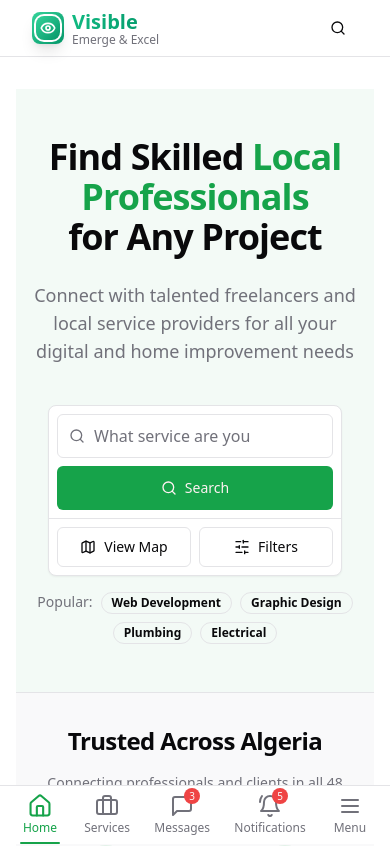
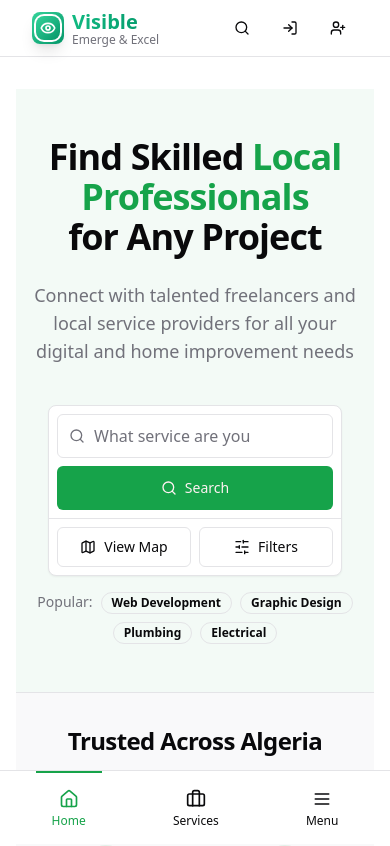
Before and after one commit to realamy/visible-app, a React (Vite) app: page / in a window 390 px wide. Shown: the top 846 px of the page. Built offline with nearby package versions, Linux system fonts and the light colour scheme.

Commit message:
edited mobile nav

```diff
--- a/src/App.tsx
+++ b/src/App.tsx
@@ -1,6 +1,7 @@
 import { BrowserRouter as Router, Routes, Route } from 'react-router-dom'
 import { ThemeProvider } from '@/components/theme-provider'
 import { NavigationProvider } from '@/contexts/navigation-context'
+import { AuthProvider } from '@/contexts/auth-context'
 import Navbar from '@/components/layout/Navbar'
 import Footer from '@/components/layout/Footer'
 import MobileNav from '@/components/layout/MobileNav'
@@ -13,6 +14,7 @@ function App() {
   return (
     <ThemeProvider defaultTheme="system" storageKey="ui-theme">
       <Router>
+        <AuthProvider>
           <NavigationProvider>
             <div className="relative min-h-screen bg-background font-sans antialiased">
               <Navbar />
@@ -28,6 +30,7 @@ function App() {
               <MobileNav />
             </div>
           </NavigationProvider>
+        </AuthProvider>
       </Router>
     </ThemeProvider>
   )
--- a/src/components/layout/MobileNav.tsx
+++ b/src/components/layout/MobileNav.tsx
@@ -8,21 +8,24 @@ import {
   Settings,
   HelpCircle,
   LogOut,
+  LogInIcon,
   Briefcase,
   Users,
   Grid,
   Sun,
   Moon,
   Laptop,
+  UserPlus,
 } from 'lucide-react'
 import { useNavigation } from '@/contexts/navigation-context'
-
+import { useAuth } from '@/contexts/auth-context'
 import { useTheme } from '@/components/theme-provider'
 import { cn } from '@/lib/utils'
 import { useEffect } from 'react'
 
 const MobileNav = () => {
   const location = useLocation()
+  const { isAuthenticated, user, logout, login } = useAuth()
   const { isMobileMenuOpen, setIsMobileMenuOpen } = useNavigation()
   const { theme, setTheme } = useTheme()
 
@@ -38,6 +41,7 @@ const MobileNav = () => {
       href: '/services',
       icon: Briefcase,
     },
+    ...(isAuthenticated ? [
       {
         name: 'Messages',
         href: '/messages',
@@ -50,6 +54,7 @@ const MobileNav = () => {
         icon: BellRing,
         badge: 5,
       },
+    ] : []),
     {
       name: 'Menu',
       href: '#',
@@ -62,7 +67,7 @@ const MobileNav = () => {
   ]
 
   // Menu sections for the overlay
-  const menuSections = [
+  const authenticatedMenuSections = [
     {
       title: 'Profile',
       items: [
@@ -71,6 +76,12 @@ const MobileNav = () => {
           href: '/profile',
           icon: UserCircle,
           description: 'View and edit your profile',
+        },
+        {
+          name: 'Settings',
+          href: '/settings',
+          icon: Settings,
+          description: 'Manage your account',
         },
       ],
     },
@@ -92,13 +103,72 @@ const MobileNav = () => {
       ],
     },
     {
-      title: 'Settings & Support',
+      title: 'Support',
       items: [
         {
-          name: 'Settings',
-          href: '/settings',
-          icon: Settings,
-          description: 'Manage your account',
+          name: 'Help Center',
+          href: '/help',
+          icon: HelpCircle,
+          description: 'Get help and support',
+        },
+      ],
+    },
+    {
+      title: 'Account',
+      items: [
+        {
+          name: 'Sign Out',
+          href: '#',
+          icon: LogOut,
+          description: 'Sign out of your account',
+          onClick: () => {
+            logout()
+            setIsMobileMenuOpen(false)
+          },
+          className: 'text-red-500 hover:text-red-600 hover:bg-red-50 dark:hover:bg-red-950/50',
+        },
+      ],
+    },
+  ]
+
+  const unauthenticatedMenuSections = [
+    {
+      title: 'Get Started',
+      items: [
+        {
+          name: 'Sign In',
+          href: '#',
+          icon: LogInIcon,
+          description: 'Access your account',
+          onClick: () => {
+            login()
+            setIsMobileMenuOpen(false)
+          },
+          className: 'text-primary hover:text-primary-600',
+        },
+        {
+          name: 'Create Account',
+          href: '/signup',
+          icon: UserPlus,
+          description: 'Join our community',
+          className: 'text-primary hover:text-primary-600',
+        },
+      ],
+    },
+    {
+      title: 'Explore',
+      items: [
+        {
+          name: 'Browse Services',
+          href: '/services',
+          icon: Grid,
+          description: 'Explore available services',
+        },
+        {
+          name: 'Find Freelancers',
+          href: '/freelancers',
+          icon: Users,
+          description: 'Connect with talented professionals',
         },
         {
           name: 'Help Center',
@@ -106,15 +176,11 @@ const MobileNav = () => {
           icon: HelpCircle,
           description: 'Get help and support',
         },
-        {
-          name: 'Sign Out',
-          href: '/logout',
-          icon: LogOut,
-          description: 'Sign out of your account',
-        },
       ],
     },
   ]
+
+  const menuSections = isAuthenticated ? authenticatedMenuSections : unauthenticatedMenuSections
 
   const themeOptions = [
     { name: 'Light', value: 'light', icon: Sun },
@@ -147,28 +213,43 @@ const MobileNav = () => {
     <>
       {/* Mobile Menu Overlay */}
       {isMobileMenuOpen && (
-        <div className="fixed inset-x-0 top-0 bottom-0 z-40 bg-background md:hidden overflow-y-auto">
-        <div className="h-full">
+        <div className="fixed inset-x-0 top-0 bottom-0 z-40 bg-background md:hidden">
+          <div className="h-full flex flex-col">
             {/* Title Section */}
-          <div className="px-4 h-16 flex items-center border-b">
+            <div className="flex-shrink-0 px-4 h-16 flex items-center justify-between border-b">
               <span className="text-2xl font-semibold">Menu</span>
+              <button
+                onClick={() => setIsMobileMenuOpen(false)}
+                className="p-2 rounded-md hover:bg-accent"
+              >
+                <Menu className="h-5 w-5" />
+              </button>
             </div>
 
             {/* User Profile Section */}
-          <div className="p-4 border-b">
+            <div className="flex-shrink-0 p-4 border-b">
               <div className="flex items-center space-x-4">
                 <div className="w-14 h-14 rounded-full bg-primary/10 flex items-center justify-center ring-2 ring-primary/20">
                   <UserCircle className="w-7 h-7 text-primary" />
                 </div>
                 <div className="flex-1">
-                <h2 className="font-semibold text-lg">Guest User</h2>
-                <p className="text-sm text-muted-foreground">Sign in to your account</p>
+                  {isAuthenticated ? (
+                    <div>
+                      <h2 className="font-semibold text-lg">{user.name}</h2>
+                      <p className="text-sm text-muted-foreground">{user.email}</p>
+                    </div>
+                  ) : (
+                    <>
+                      <h2 className="font-semibold text-lg">Welcome to Visible</h2>
+                      <p className="text-sm text-muted-foreground">Sign in to access all features</p>
+                    </>
+                  )}
                 </div>
               </div>
             </div>
 
-          {/* Menu Sections */}
-          <div className="py-2 px-2">
+            {/* Menu Sections - Scrollable */}
+            <div className="flex-1 overflow-y-auto py-2 px-2">
               {menuSections.map((section) => (
                 <div key={section.title} className="mb-4">
                   <h3 className="text-sm font-medium text-muted-foreground px-2 mb-1">
@@ -179,8 +260,17 @@ const MobileNav = () => {
                       <Link
                         key={item.name}
                         to={item.href}
-                      onClick={() => setIsMobileMenuOpen(false)}
-                      className="flex items-center space-x-3 px-3 py-3 rounded-lg hover:bg-accent transition-colors"
+                        onClick={() => {
+                          if (item.onClick) {
+                            item.onClick()
+                          } else {
+                            setIsMobileMenuOpen(false)
+                          }
+                        }}
+                        className={cn(
+                          "flex items-center space-x-3 px-3 py-3 rounded-lg hover:bg-accent transition-colors",
+                          item.className
+                        )}
                       >
                         <div className="flex-shrink-0 w-8 h-8 rounded-full bg-primary/10 flex items-center justify-center">
                           <item.icon className="w-4 h-4 text-primary" />
@@ -198,11 +288,11 @@ const MobileNav = () => {
               ))}
 
               {/* Theme Section */}
-            <div className="px-4 py-2">
+              <div className="px-4 py-2 mb-16">
                 <h3 className="text-sm font-medium text-muted-foreground mb-2">
                   Theme
                 </h3>
-              <div className="flex gap-2">
+                <div className="grid grid-cols-3 gap-2">
                   {themeOptions.map((option) => {
                     const Icon = option.icon
                     const isActive = theme === option.value
@@ -210,13 +300,13 @@ const MobileNav = () => {
                       <button
                         key={option.value}
                         className={cn(
-                        "flex items-center gap-2 px-3 py-2 rounded-md transition-colors",
-                        isActive ? "bg-primary text-primary-foreground" : "bg-muted hover:bg-muted/80"
+                          "flex flex-col items-center justify-center p-2 rounded-lg gap-1 hover:bg-accent transition-colors",
+                          isActive && "bg-accent"
                         )}
                         onClick={() => setTheme(option.value)}
                       >
-                      <Icon className="h-4 w-4" />
-                      <span className="text-sm">{option.name}</span>
+                        <Icon className="h-5 w-5" />
+                        <span className="text-xs">{option.name}</span>
                       </button>
                     )
                   })}
@@ -230,47 +320,36 @@ const MobileNav = () => {
       {/* Bottom Navigation */}
       <div className="fixed bottom-0 left-0 right-0 z-50 border-t bg-background md:hidden">
         <nav className="container mx-auto px-2">
-          <div className="flex items-center justify-between">
+          <ul className="flex justify-around -mb-px text-sm font-medium text-center">
             {navigation.map((item) => {
               const Icon = item.icon
               const isActive = location.pathname === item.href
-
               return (
+                <li key={item.name}>
                   <Link
-                  key={item.name}
                     to={item.href}
-                  onClick={(e) => {
-                    if (item.onClick) {
-                      item.onClick(e)
-                    } else {
-                      setIsMobileMenuOpen(false)
-                    }
-                  }}
+                    onClick={item.onClick}
                     className={cn(
-                    "flex flex-col items-center py-2 px-3 min-w-[4rem] relative transition-colors",
+                      'inline-flex flex-col items-center justify-center w-full p-4 border-t-2 hover:text-primary hover:border-primary',
                       isActive
-                      ? "text-primary after:absolute after:bottom-0 after:left-3 after:right-3 after:h-0.5 after:bg-primary after:rounded-full"
-                      : "text-muted-foreground hover:text-foreground"
+                        ? 'text-primary border-primary'
+                        : 'border-transparent'
                     )}
                   >
-                  <div className="relative">
-                    <Icon className={cn("w-6 h-6 transition-transform", isActive && "scale-105")} />
+                    <Icon className="w-5 h-5" />
+                    <span className="mt-1 text-xs">{item.name}</span>
                     {item.badge && (
-                      <span className="absolute -top-1.5 -right-1.5 flex h-4 w-4 items-center justify-center rounded-full bg-destructive text-[10px] font-medium text-destructive-foreground">
+                      <span className="absolute top-3 right-1/4 w-5 h-5 bg-primary text-primary-foreground rounded-full text-xs flex items-center justify-center">
                         {item.badge}
                       </span>
                     )}
-                  </div>
-                  <span className="text-xs mt-0.5 font-medium">{item.name}</span>
                   </Link>
+                </li>
               )
             })}
-          </div>
+          </ul>
         </nav>
       </div>
-
-      {/* Bottom Padding for Content */}
-      <div className="pb-16 md:pb-0" />
     </>
   )
 }
--- a/src/components/layout/Navbar.tsx
+++ b/src/components/layout/Navbar.tsx
@@ -4,10 +4,82 @@ import { useNavigation } from '@/contexts/navigation-context'
 import { ThemeToggle } from '@/components/theme-toggle'
 import { cn } from '@/lib/utils'
 import { LogoWithEyeIteration } from "@/components/Logo/Logo"
-import { Search } from 'lucide-react'
+import {
+  Search,
+  LogIn,
+  UserPlus,
+  User,
+  Settings,
+  Briefcase,
+  LogOut,
+  Mail
+} from 'lucide-react'
+import { useAuth } from "@/contexts/auth-context"
+import { Avatar, AvatarFallback, AvatarImage } from "@/components/ui/avatar"
+import {
+  DropdownMenu,
+  DropdownMenuContent,
+  DropdownMenuItem,
+  DropdownMenuLabel,
+  DropdownMenuSeparator,
+  DropdownMenuTrigger,
+} from "@/components/ui/dropdown-menu"
+
+const UserDropdownContent = () => {
+  const { user, logout } = useAuth()
+
+  return (
+    <DropdownMenuContent align="end" className="w-56">
+      <div className="flex items-center justify-start gap-2 p-2">
+        <Avatar className="h-8 w-8">
+          <AvatarImage src={user?.avatar} alt={user?.name} />
+          <AvatarFallback>{user?.name?.charAt(0)}</AvatarFallback>
+        </Avatar>
+        <div className="flex flex-col space-y-1">
+          <p className="text-sm font-medium leading-none">{user?.name}</p>
+          <p className="text-xs leading-none text-muted-foreground">{user?.email}</p>
+        </div>
+      </div>
+      <DropdownMenuSeparator />
+      <DropdownMenuItem asChild>
+        <Link to="/profile" className="flex w-full items-center">
+          <User className="mr-2 h-4 w-4" />
+          Profile
+        </Link>
+      </DropdownMenuItem>
+      <DropdownMenuItem asChild>
+        <Link to="/settings" className="flex w-full items-center">
+          <Settings className="mr-2 h-4 w-4" />
+          Settings
+        </Link>
+      </DropdownMenuItem>
+      <DropdownMenuItem asChild>
+        <Link to="/projects" className="flex w-full items-center">
+          <Briefcase className="mr-2 h-4 w-4" />
+          My Projects
+        </Link>
+      </DropdownMenuItem>
+      <DropdownMenuItem asChild>
+        <Link to="/messages" className="flex w-full items-center">
+          <Mail className="mr-2 h-4 w-4" />
+          Messages
+        </Link>
+      </DropdownMenuItem>
+      <DropdownMenuSeparator />
+      <DropdownMenuItem
+        onClick={logout}
+        className="flex w-full items-center text-red-600 focus:text-red-600 focus:bg-red-50 dark:focus:bg-red-950"
+      >
+        <LogOut className="mr-2 h-4 w-4" />
+        Log out
+      </DropdownMenuItem>
+    </DropdownMenuContent>
+  )
+}
 
 const Navbar = () => {
   const { isMobileMenuOpen } = useNavigation()
+  const { isAuthenticated, user, login } = useAuth()
 
   return (
     <header className={cn(
@@ -20,15 +92,53 @@ const Navbar = () => {
           <LogoWithEyeIteration />
         </Link>
 
-        {/* Search Button - Mobile */}
+        {/* Mobile Actions */}
+        <div className="flex items-center gap-2 md:hidden">
           <Button
             variant="ghost"
             size="icon"
-          className="md:hidden"
             onClick={() => {/* Add search functionality */}}
           >
             <Search className="h-5 w-5" />
           </Button>
+
+          {isAuthenticated ? (
+            <DropdownMenu>
+              <DropdownMenuTrigger asChild>
+                <Button
+                  variant="ghost"
+                  size="icon"
+                  className="h-8 w-8 rounded-full"
+                >
+                  <Avatar className="h-8 w-8">
+                    <AvatarImage src={user?.avatar} alt={user?.name} />
+                    <AvatarFallback>{user?.name?.charAt(0)}</AvatarFallback>
+                  </Avatar>
+                </Button>
+              </DropdownMenuTrigger>
+              <UserDropdownContent />
+            </DropdownMenu>
+          ) : (
+            <>
+              <Button
+                variant="ghost"
+                size="icon"
+                onClick={login}
+              >
+                <LogIn className="h-5 w-5" />
+              </Button>
+              <Button
+                variant="ghost"
+                size="icon"
+                asChild
+              >
+                <Link to="/signup">
+                  <UserPlus className="h-5 w-5" />
+                </Link>
+              </Button>
+            </>
+          )}
+        </div>
 
         {/* Navigation Links - Hidden on mobile */}
         <nav className="hidden md:flex items-center space-x-6 flex-1">
@@ -45,12 +155,32 @@ const Navbar = () => {
           <div className="hidden md:block">
             <ThemeToggle size="sm" />
           </div>
+          {isAuthenticated ? (
+            <DropdownMenu>
+              <DropdownMenuTrigger asChild>
+                <Button
+                  variant="ghost"
+                  size="sm"
+                  className="relative h-8 w-8 rounded-full"
+                >
+                  <Avatar className="h-8 w-8">
+                    <AvatarImage src={user?.avatar} alt={user?.name} />
+                    <AvatarFallback>{user?.name?.charAt(0)}</AvatarFallback>
+                  </Avatar>
+                </Button>
+              </DropdownMenuTrigger>
+              <UserDropdownContent />
+            </DropdownMenu>
+          ) : (
+            <>
               <Button variant="outline" className="hidden md:inline-flex">
                 Sign In
               </Button>
               <Button className="hidden md:inline-flex">
                 Get Started
               </Button>
+            </>
+          )}
         </div>
       </div>
     </header>
--- /dev/null
+++ b/src/contexts/auth-context.tsx
@@ -0,0 +1,51 @@
+import { createContext, useContext, ReactNode, useState } from 'react';
+
+interface AuthContextType {
+  isAuthenticated: boolean;
+  user: User | null;
+  login: () => void;
+  logout: () => void;
+}
+
+interface User {
+  id: string;
+  name: string;
+  email: string;
+  avatar?: string;
+}
+
+const AuthContext = createContext<AuthContextType | undefined>(undefined);
+
+export function AuthProvider({ children }: { children: ReactNode }) {
+  const [isAuthenticated, setIsAuthenticated] = useState(false);
+  const [user, setUser] = useState<User | null>(null);
+
+  const login = () => {
+    // Mock login
+    setIsAuthenticated(true);
+    setUser({
+      id: '1',
+      name: 'John Doe',
+      email: 'john@example.com',
+    });
+  };
+
+  const logout = () => {
+    setIsAuthenticated(false);
+    setUser(null);
+  };
+
+  return (
+    <AuthContext.Provider value={{ isAuthenticated, user, login, logout }}>
+      {children}
+    </AuthContext.Provider>
+  );
+}
+
+export function useAuth() {
+  const context = useContext(AuthContext);
+  if (context === undefined) {
+    throw new Error('useAuth must be used within an AuthProvider');
+  }
+  return context;
+}
```
Lines whose indentation alone changed are shown as unchanged.
